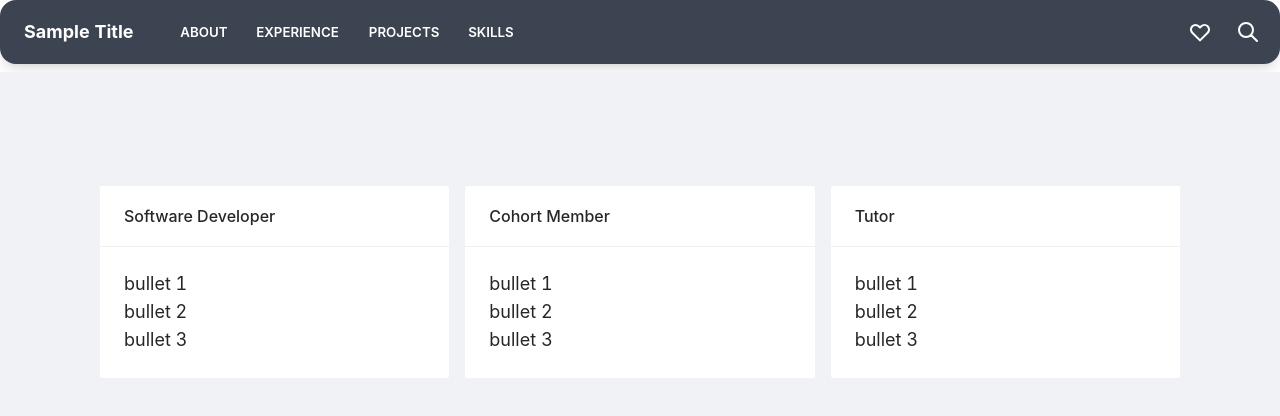
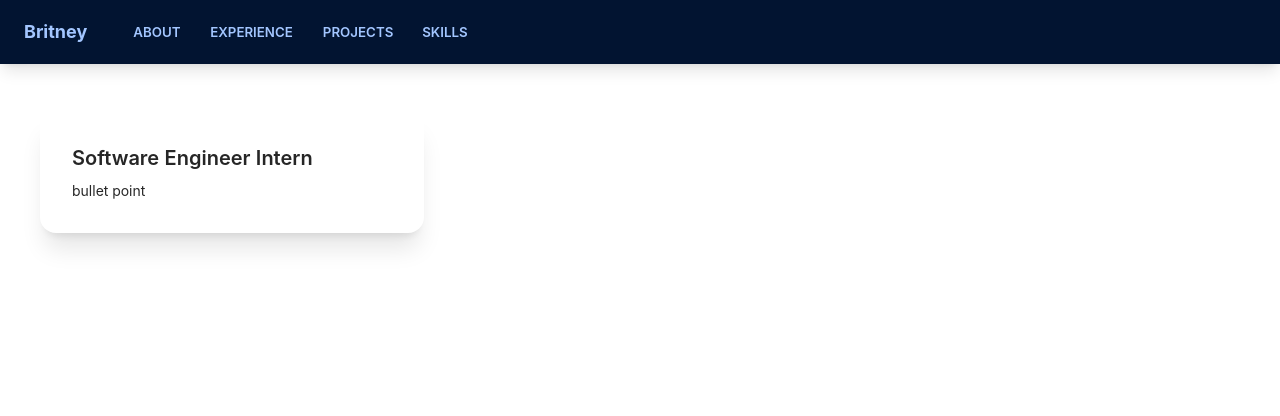
Before and after one commit to bw0123/portfolio-v2, a React (Create React App) app: page / in a window 1280 px wide. Both pictures are taken after a click on the link "EXPERIENCE". Shown: the top 416 px of the page. Built offline with nearby package versions, Linux system fonts and the light colour scheme.

Commit message:
cleanup About.jsx and SwitchSection.jsx

```diff
--- a/public/index.html
+++ b/public/index.html
@@ -1,5 +1,5 @@
 <!DOCTYPE html>
-<html lang="en">
+<html lang="en" data-theme="winter">
   <head>
     <meta charset="utf-8" />
     <link rel="icon" href="%PUBLIC_URL%/favicon.ico" />
--- a/src/components/About.jsx
+++ b/src/components/About.jsx
@@ -1,33 +1,19 @@
 import React from 'react'
-import { Layout } from 'antd'
-
-const { Content } = Layout;
 
 function About() {
-    const contentStyles = {
-        padding: '0 50px',
-        marginTop: 64,
-    }
-
-    const divStyles = {
-        padding: 50,
-        height: 1000,
-    }
-
     return(
-        <Layout>
-            <Content style={contentStyles}>
-                <div style={divStyles} >
-                    <p className='text-lg'>
-                        Pellentesque habitant morbi tristique senectus et netus et malesuada fames ac turpis egestas. Maecenas hendrerit metus sit amet dolor malesuada sollicitudin. Vivamus dictum eu mauris vitae molestie. Suspendisse ac justo ut justo porttitor tempor. Mauris non tellus ac ligula vestibulum egestas. Mauris consectetur eu diam at vestibulum. Donec ut laoreet velit. Nam accumsan, ante id iaculis finibus, lorem ipsum scelerisque risus, non tempor dui metus sed sapien. Aliquam tempor nisl sit amet feugiat ornare. Fusce eleifend nisi id egestas bibendum. Proin tristique aliquet metus. Pellentesque porttitor, libero et vulputate pellentesque, justo nisi facilisis massa, tincidunt sodales velit sapien vitae urna. Fusce id dictum erat, sed maximus turpis.
-                    </p>
-                        <div className='flex justify-center p-10'>
-                            <button class="btn btn-primary">LinkedIn</button>
-                            <button class="btn btn-primary">Github</button>
-                        </div>
+        <div class='pt-10'>
+            <p className='text-lg p-10'>
+            I am currently looking for internships in the field of Web Development or Software Engineering. Becoming a Full-Stack Developer is my goal because I enjoy the creative process of planning the layout of websites and using code to make it functional. I look forward to learning frameworks, technologies, and improving my current skillset. In the process of this search, I am pursuing a Bachelors of Science degree in Computer Science at John Jay College.            </p>
+            <div className='flex justify-center p-10'>
+                <div className='pr-2'>
+                    <button class="btn btn-xs sm:btn-sm md:btn-md lg:btn-lg">LinkedIn</button>
                 </div>
-            </Content>
-        </Layout>
+                <div>
+                    <button class="btn btn-xs sm:btn-sm md:btn-md lg:btn-lg">Github</button>
+                </div>
+            </div>
+        </div>
     )
 }
 
--- a/src/components/SwitchSection.jsx
+++ b/src/components/SwitchSection.jsx
@@ -1,12 +1,8 @@
 import React, { useState } from 'react'
-
-/** import { Layout, Menu } from 'antd' **/
 import About from './About'
 import WorkExperience from './WorkExperience'
 import Projects from './Projects'
 import Skills from './Skills'
-
-/** const { Header } = Layout; **/
 
 function SwitchSection() {
     const [current, setCurrent] = useState(0);
@@ -34,10 +30,10 @@ function SwitchSection() {
 
     return(
         <div>
-            <div class="navbar mb-2 shadow-lg bg-neutral text-neutral-content rounded-box">
+            <div class="navbar mb-2 shadow-lg bg-neutral text-neutral-content">
                 <div class="flex-none px-2 mx-2">
                     <span class="text-lg font-bold">
-                        Sample Title
+                        Britney
                     </span>
                 </div>
                 <div class="flex-1 px-2 mx-2">
@@ -56,26 +52,11 @@ function SwitchSection() {
                         </a>
                     </div>
                 </div>
-    <div class="flex-none">
-        <button class="btn btn-square btn-ghost">
-        <svg xmlns="http://www.w3.org/2000/svg" fill="none" viewBox="0 0 24 24" class="inline-block w-6 h-6 stroke-current">
-            <path stroke-linecap="round" stroke-linejoin="round" stroke-width="2" d="M4.318 6.318a4.5 4.5 0 000 6.364L12 20.364l7.682-7.682a4.5 4.5 0 00-6.364-6.364L12 7.636l-1.318-1.318a4.5 4.5 0 00-6.364 0z"></path>
-        </svg>
-        </button>
-    </div>
-        <div class="flex-none">
-            <button class="btn btn-square btn-ghost">
-                <svg xmlns="http://www.w3.org/2000/svg" fill="none" viewBox="0 0 24 24" class="inline-block w-6 h-6 stroke-current">
-                    <path stroke-linecap="round" stroke-linejoin="round" stroke-width="2" d="M21 21l-6-6m2-5a7 7 0 11-14 0 7 7 0 0114 0z"></path>
-                </svg>
-            </button>
-        </div>
             </div>
             {current === 0 && <About />}
             {current === 1 && <WorkExperience />}
             {current === 2 && <Projects />}
             {current === 3 && <Skills />}
-
         </div>
     )
 }
--- a/src/components/WorkExperience.jsx
+++ b/src/components/WorkExperience.jsx
@@ -1,68 +1,22 @@
 import React from 'react'
-import { Layout } from 'antd'
-import { Card, Col, Row } from 'antd';
+import { Col, Row } from 'antd';
 
-const { Content } = Layout;
 
 function WorkExperience() {
-    const contentStyles = {
-        padding: '0 50px',
-        marginTop: 64,
-    }
-
-    const divStyles = {
-        padding: 50,
-        height: 1000,
-    }
-
     return(
-        <Layout>
-            <Content style={contentStyles}>
-                <div style={divStyles} className='site-card-wrapper'>
-                    <Row gutter={16}>
-                    <Col span={8}>
-                        <Card className='text-lg' title='Software Developer' bordered={false}>
-                            <ul>
-                                <li>bullet 1</li>
-                                <li>bullet 2</li>
-                                <li>bullet 3</li>
-                            </ul>
-                        </Card>
-                    </Col>
-                    <Col span={8}>
-                        <Card className='text-lg' title='Cohort Member' bordered={false}>
-                            <ul>
-                                <li>bullet 1</li>
-                                <li>bullet 2</li>
-                                <li>bullet 3</li>
-                            </ul>
-                        </Card>
-                    </Col>
-                    <Col span={8}>
-                        <Card className='text-lg' title='Tutor' bordered={false}>
-                            <ul>
-                                <li>bullet 1</li>
-                                <li>bullet 2</li>
-                                <li>bullet 3</li>
-                            </ul>
-                        </Card>
-                    </Col>
-                    </Row>
-                </div>
-            </Content>
-        </Layout>
+        <div className='p-10'>
+            <Row gutter={16}>
+                <Col span={8}>
+                    <div class="card w-96 bg-base-100 shadow-xl">
+                        <div class="card-body">
+                            <h2 class="card-title">Software Engineer Intern</h2>
+                                <p>bullet point</p>
+                        </div>
+                    </div>
+                </Col>
+            </Row>
+        </div>
     )
 }
 
 export default WorkExperience
-
- {/*
-                    <h1 className='text-2xl font-bold text-left'>Software Developer</h1>
-                        <h3 className='text-xl font-medium'>Place Name</h3>
-                        <div>June 2021 ~ August 2021</div>
-                            <ul>
-                                <li>Created</li>
-                                <li>Implemented</li>
-                                <li>Formed</li>
-                            </ul>
- */}
```
Lines whose indentation alone changed are shown as unchanged.
